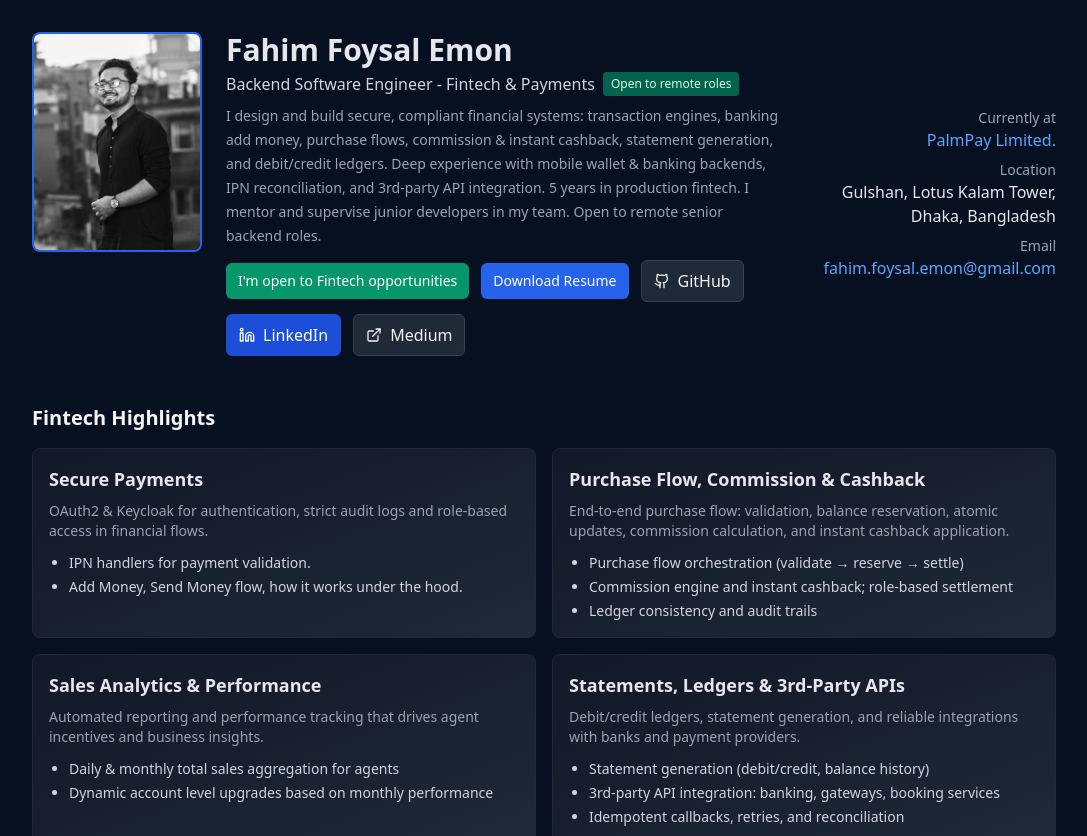
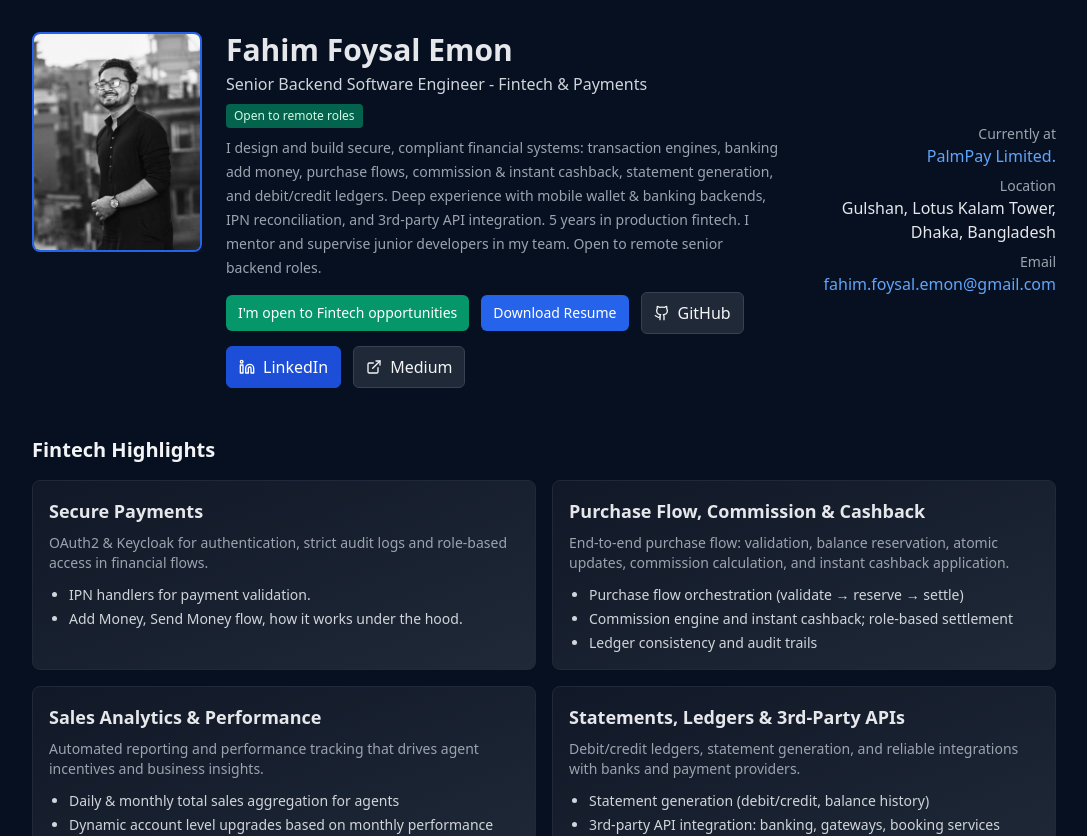
Before and after one commit to FahimFoysalEmon/FahimFoysalEmon.github.io, a React (Vite) app: page / in a window 1280 px wide. Shown: the top 836 px of the page, without its empty margins (96-1183 px from the left). Built offline with nearby package versions, Linux system fonts and the light colour scheme.

Commit message:
merging for the changed role

```diff
--- a/src/App.tsx
+++ b/src/App.tsx
@@ -141,7 +141,7 @@ export default function App(): JSX.Element {
                 <h1 className="text-3xl font-bold mb-1">Fahim Foysal Emon</h1>
                 {/* <hr color="light"></hr> */}
                 <p className="text-gray-300 flex items-center gap-2 flex-wrap">
-                  Backend Software Engineer - Fintech & Payments
+                  Senior Backend Software Engineer - Fintech & Payments
                   <span className="px-2 py-1 text-xs bg-emerald-700/80 text-emerald-100 rounded font-medium">Open to remote roles</span>
                 </p>
 
```
